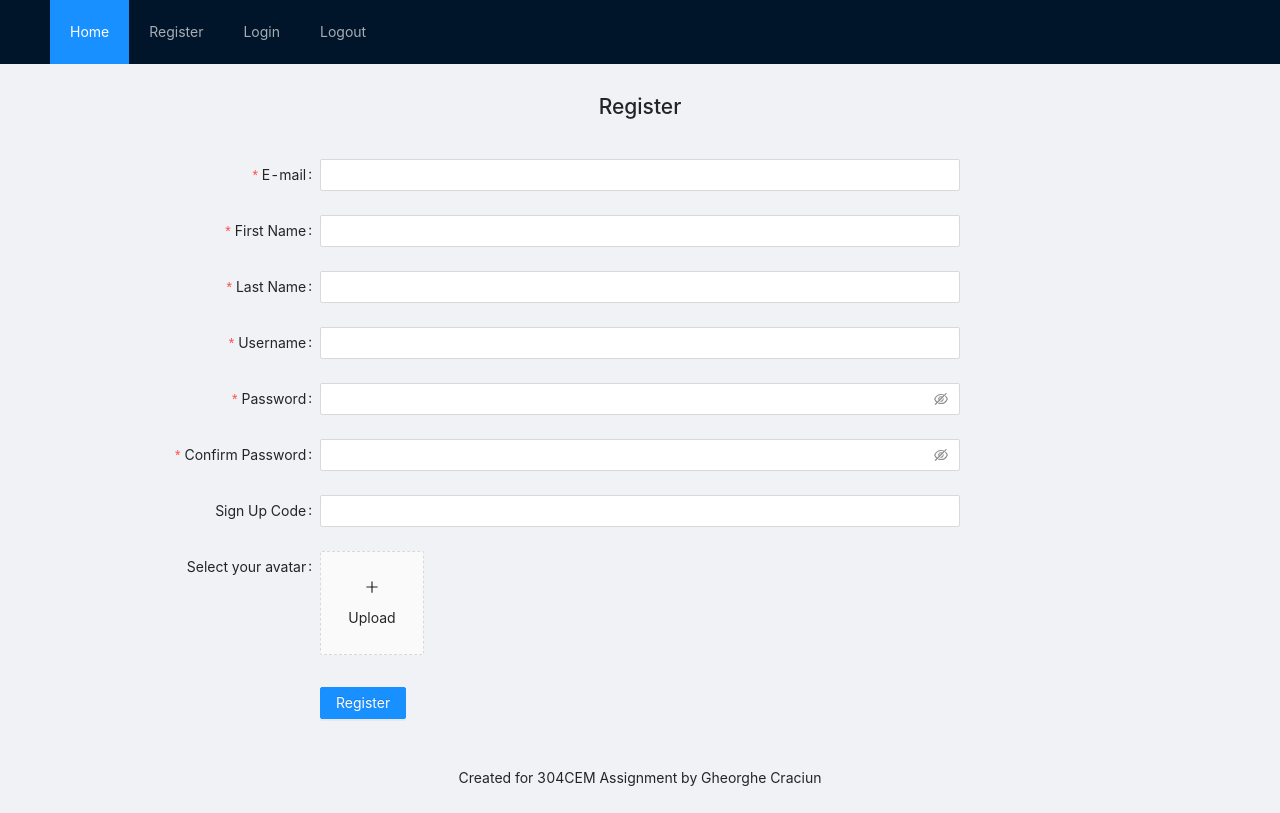
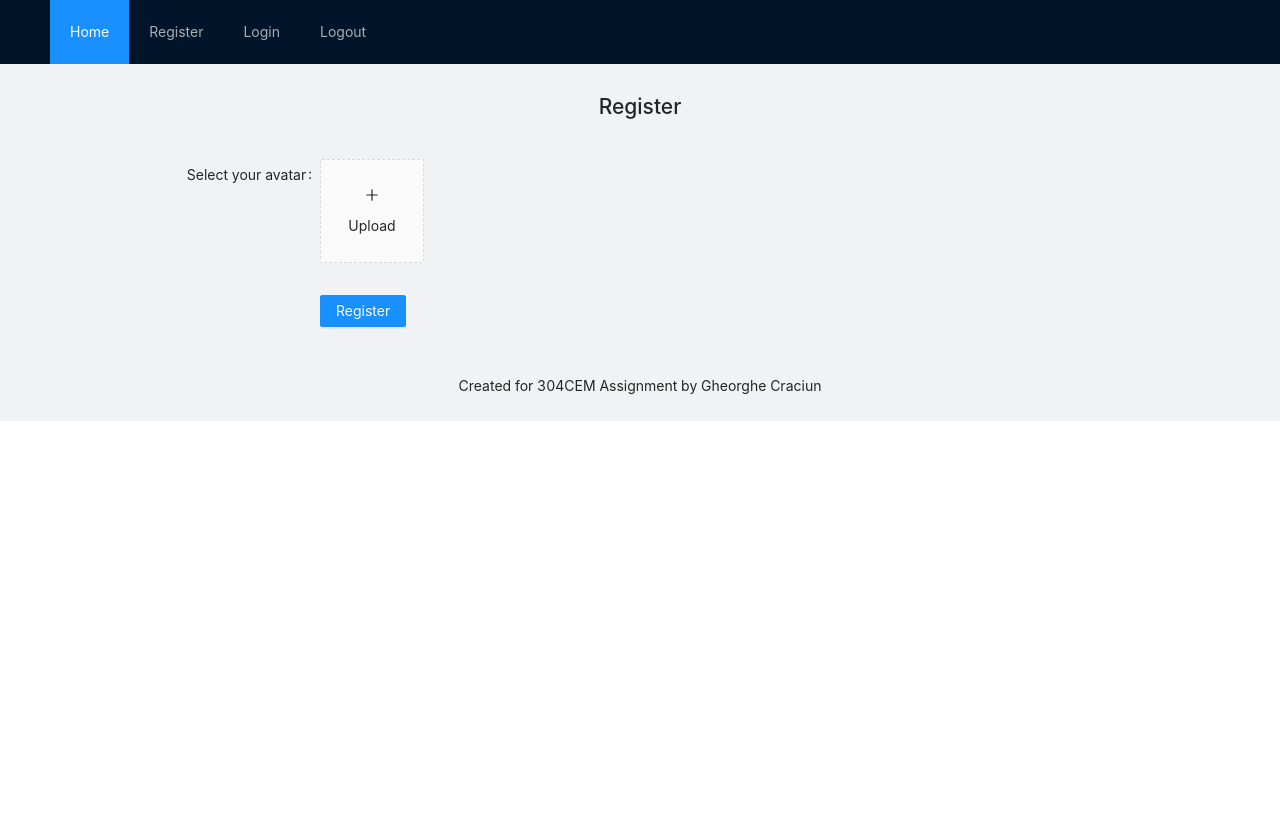
Before and after one commit to gheorghecr/ReactFrontEndFullStackAPP, a React (Create React App) app: page /register in a window 1280 px wide. Built offline with nearby package versions, Linux system fonts and the light colour scheme.

Commit message:
Trying to send uploaded photo

```diff
--- a/src/components/register.js
+++ b/src/components/register.js
@@ -73,6 +73,7 @@ class RegistrationForm extends React.Component {
 	constructor(props) {
 		super(props);
 		this.state = {
+			selectedFile: null,
 			loading: false,
 			success: false, // state to check when to show the alert
 			error: false, // state to check when to show the alert
@@ -91,18 +92,16 @@ class RegistrationForm extends React.Component {
 		console.log('finish')
 		console.log('Received values of form: ', values);
 		const { confirm, ...data } = values;  // ignore the 'confirm' value in data sent
-		// let file = this.state.fileSelected;
-		// console.log(file);
-		// console.log(data);
-		// data.push("file", file, file.name);
-		console.log(data);
+
+		const formData = new FormData();
+		formData.append('id', '123')
+		formData.append('file', data.file.file)
 
 		fetch('https://maximum-arena-3000.codio-box.uk/api/users', {
 			method: "POST",
-			body: JSON.stringify(data),
-			headers: {
-				"Content-Type": "application/json"
-			}
+			body: formData,
+
+
 		})
 			.then(status)
 			.then(json)
@@ -125,6 +124,8 @@ class RegistrationForm extends React.Component {
 				});
 			});
 	};
+
+
 
 	/**
 	* When there is as an error on submit.
@@ -154,8 +155,6 @@ class RegistrationForm extends React.Component {
 	* Stores it on the props.
 	*/
 	handleChange = info => {
-		console.log('handle change')
-		console.log(info)
 		if (info.file.status === 'uploading') {
 			this.setState({ loading: true });
 			return;
@@ -167,11 +166,8 @@ class RegistrationForm extends React.Component {
 			getBase64(info.file.originFileObj, imageUrl =>
 				this.setState({
 					imageUrl,
-					loading: false,
-					'fileSelected': info.file
 				}),
 			);
-			console.log(this.state)
 		}
 		if (info.file.status === 'error') {
 			// Get this url from response in real world.
@@ -219,8 +215,8 @@ class RegistrationForm extends React.Component {
 				{this.state.error ? <div>{errorMessage}</div> : ''} {/* Show error message when user NOT registered successfully*/}
 
 				<h1 align="middle" style={{ padding: '2% 20%' }}>Register</h1>
-				<Form {...formItemLayout} name="register" onFinish={this.onFinish} scrollToFirstError onFinishFailed={this.onFinishFailed}>
-					<Form.Item name="email" label="E-mail" rules={emailRules}>
+				<Form {...formItemLayout} name="register"  onFinish={this.onFinish} scrollToFirstError onFinishFailed={this.onFinishFailed}>
+					{/* <Form.Item name="email" label="E-mail" rules={emailRules}>
 						<Input />
 					</Form.Item>
 					<Form.Item name="firstName" label="First Name" rules={firstNameRules}>
@@ -241,7 +237,7 @@ class RegistrationForm extends React.Component {
 					</Form.Item>
 					<Form.Item name="sign_up_code" label="Sign Up Code" >
 						<Input />
-					</Form.Item>
+					</Form.Item> */}
 					<Form.Item name="file" label="Select your avatar" >
 						<Upload
 							name="file"
```
